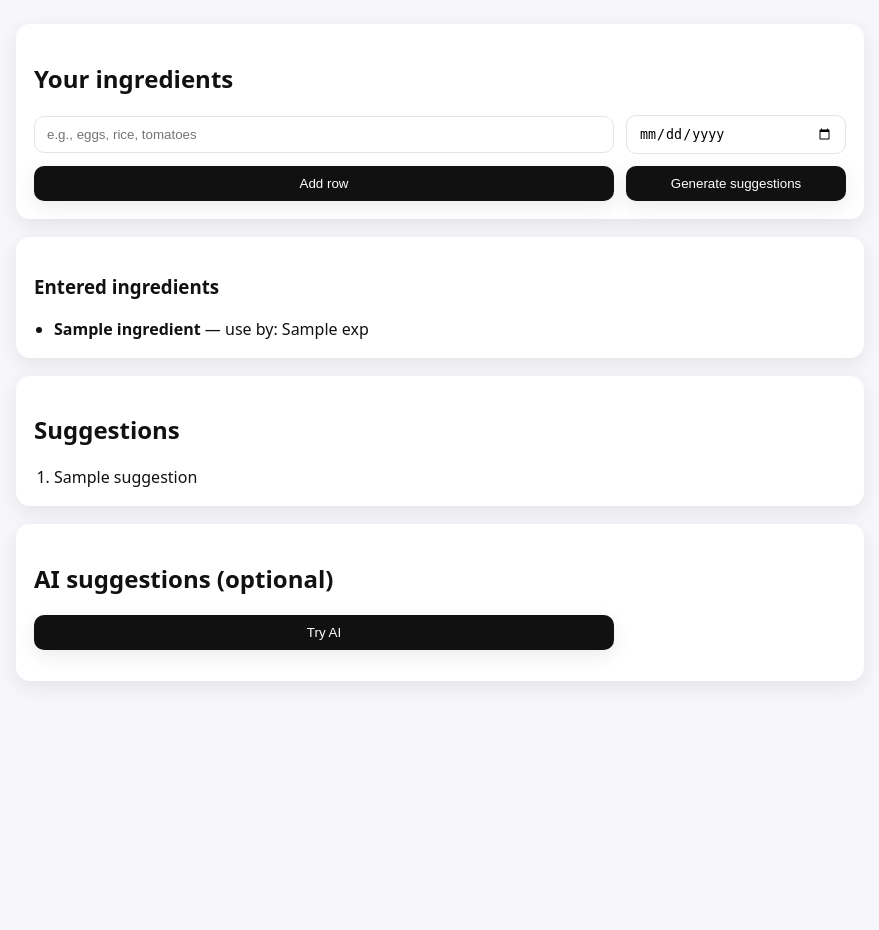
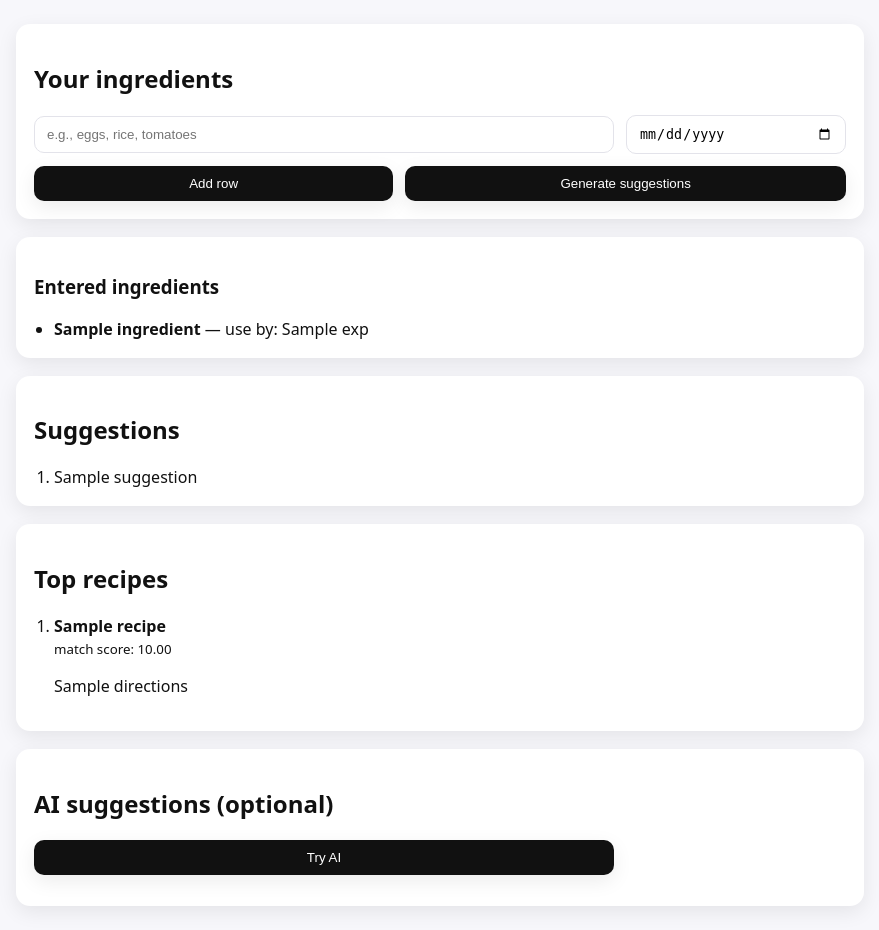
Before and after one commit to deAdler-alt/leftover-chef, a FastAPI app: template app/templates/index.html in a window 1280 px wide. Shown: the part 105-1035 px from the top of the page, without its empty margins (200-1079 px from the left). Before the commit the page ends 788 px from the top, so only its background shows below. Run offline with FastAPI, Linux system fonts and the light colour scheme; the template is opened without the code that fills it: most values are stand-ins (such as "Sample title", 1, 10 or a date in 2020).

Commit message:
local stabilization WORKS

```diff
--- a/app/main.py
+++ b/app/main.py
@@ -21,16 +21,33 @@ def normalize(items: List[str]) -> List[str]:
             out.append(s)
     return out
 
+def fallback_suggest(ingredients: List[str]) -> List[Tuple[str, str, float]]:
+    s = set(ingredients)
+    out = []
+    if {"egg", "eggs"} & s:
+        out.append(("Simple Omelette", "Beat eggs with salt and pepper, cook in a pan; optionally add chopped veggies or cheese.", 0.6))
+    if "tomato" in s or "tomatoes" in s:
+        out.append(("Tomato & Egg Shakshuka", "Sauté onion and garlic, add tomatoes and spices, simmer, crack eggs and cook until set.", 0.55))
+    if "rice" in s:
+        out.append(("Veggie Fried Rice", "Cook or use day-old rice. Stir-fry veggies, add rice and soy sauce; push aside and scramble an egg; mix.", 0.5))
+    if "bread" in s and ("tomato" in s or "tomatoes" in s):
+        out.append(("Panzanella Salad", "Toast stale bread, toss with tomatoes, cucumber, onion, olive oil, vinegar, and herbs.", 0.45))
+    if "garlic" in s and "pasta" in s:
+        out.append(("Garlic Olive Oil Pasta (Aglio e Olio)", "Cook pasta. Sauté sliced garlic in oil, add chili flakes, toss pasta and finish with parsley.", 0.4))
+    if not out and s:
+        out.append(("Zero-waste Salad", "Chop available vegetables, add olive oil, lemon or vinegar, salt, pepper, and herbs.", 0.3))
+    return out[:5]
+
 def score_recipes(ingredients: List[str]) -> List[Tuple[str, str, float]]:
     url = os.getenv("SUPABASE_URL", "")
     key = os.getenv("SUPABASE_ANON_KEY", "")
     if not url or not key:
-        return []
+        return fallback_suggest(ingredients)
     try:
         sb = get_client()
         ri = sb.table("recipe_ingredients").select("recipe_id,name").execute()
         if not ri.data:
-            return []
+            return fallback_suggest(ingredients)
         wanted = set(ingredients)
         counts = {}
         for row in ri.data:
@@ -43,7 +60,7 @@ def score_recipes(ingredients: List[str]) -> List[Tuple[str, str, float]]:
             if name in wanted:
                 counts[rid]["match"] += 1
         if not counts:
-            return []
+            return fallback_suggest(ingredients)
         ids = list(counts.keys())
         recs = sb.table("recipes").select("id,title,directions,minutes,tags").in_("id", ids).execute().data
         scored = []
@@ -53,9 +70,11 @@ def score_recipes(ingredients: List[str]) -> List[Tuple[str, str, float]]:
             ease = 1.0 / max(c["total"], 1)
             scored.append((rec["title"], rec["directions"], float(base + 0.15 * ease)))
         scored.sort(key=lambda x: x[2], reverse=True)
+        if not scored:
+            return fallback_suggest(ingredients)
         return scored[:5]
     except Exception:
-        return []
+        return fallback_suggest(ingredients)
 
 @app.get("/", response_class=HTMLResponse)
 def index(request: Request):
@@ -96,3 +115,7 @@ def plan(
         "index.html",
         {"request": request, "suggestions": suggestions, "ingredients_list": pairs, "recipes": recipe_scores},
     )
+
+@app.post("/row", response_class=HTMLResponse)
+def row(request: Request):
+    return templates.TemplateResponse("partials/ingredient_row.html", {"request": request})
--- a/app/static/app.js
+++ b/app/static/app.js
@@ -16,5 +16,3 @@ function aiSuggest(){
     .catch(()=>{out.innerText='Error.'})
     .finally(()=>{btn.disabled=false})
 }
-
-<script src="/static/app.js"></script>
--- a/app/static/styles.css
+++ b/app/static/styles.css
@@ -6,6 +6,11 @@ h1 { margin: 0 0 6px; }
 .card { background: #fff; padding: 18px; border-radius: var(--radius); box-shadow: var(--shadow); margin-bottom: 18px; }
 .stack > * + * { margin-top: var(--gap); }
 .row { display: grid; grid-template-columns: 1fr 220px; gap: var(--gap); align-items: center; }
+.row.actions { grid-template-columns: auto auto; }
 button { border: 0; padding: 10px 14px; border-radius: 10px; cursor: pointer; box-shadow: var(--shadow); background: #111; color: #fff; }
-input[type="text"], input[type="date"] { padding: 10px 12px; border-radius: 10px; border: 1px solid #e3e3ea; }
+input[type="text"], input[type="date"] { padding: 10px 12px; border-radius: 10px; border: 1px solid #e3e3ea; width: 100%; }
 ol, ul { margin: 0; padding-left: 20px; }
+@media (max-width: 560px) {
+  .row { grid-template-columns: 1fr; }
+  .row.actions { grid-template-columns: 1fr; gap: 8px; }
+}
--- a/app/templates/index.html
+++ b/app/templates/index.html
@@ -7,7 +7,7 @@
     <div id="rows" class="stack">
       {% include "partials/ingredient_row.html" %}
     </div>
-    <div class="row">
+    <div class="row actions">
       <button type="button" hx-post="/row" hx-target="#rows" hx-swap="beforeend">Add row</button>
       <button type="submit">Generate suggestions</button>
     </div>
@@ -39,6 +39,23 @@
 </section>
 
 <section class="card">
+  <h2>Top recipes</h2>
+  {% if recipes and recipes|length > 0 %}
+    <ol>
+      {% for title, directions, sc in recipes %}
+        <li>
+          <strong>{{ title }}</strong><br>
+          <small>match score: {{ '%.2f'|format(sc) }}</small>
+          <p>{{ directions }}</p>
+        </li>
+      {% endfor %}
+    </ol>
+  {% else %}
+    <p>No matching recipes yet.</p>
+  {% endif %}
+</section>
+
+<section class="card">
   <h2>AI suggestions (optional)</h2>
   <div class="row">
     <button type="button" id="ai-btn" onclick="aiSuggest()">Try AI</button>
```
